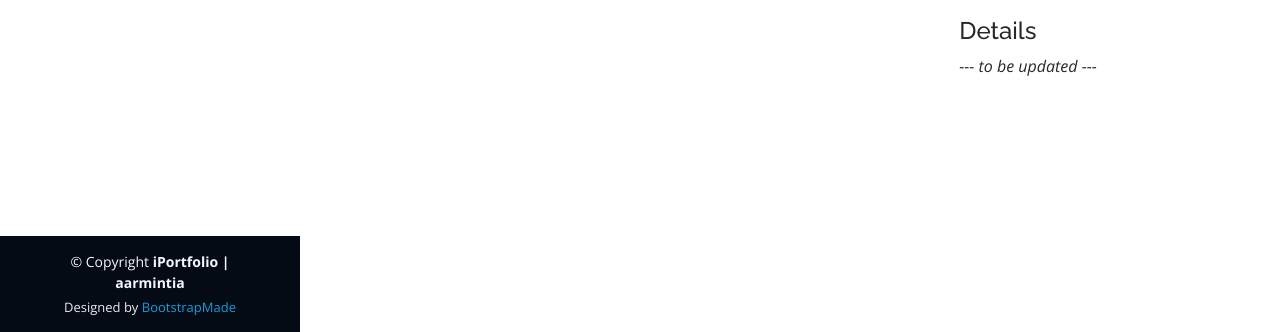
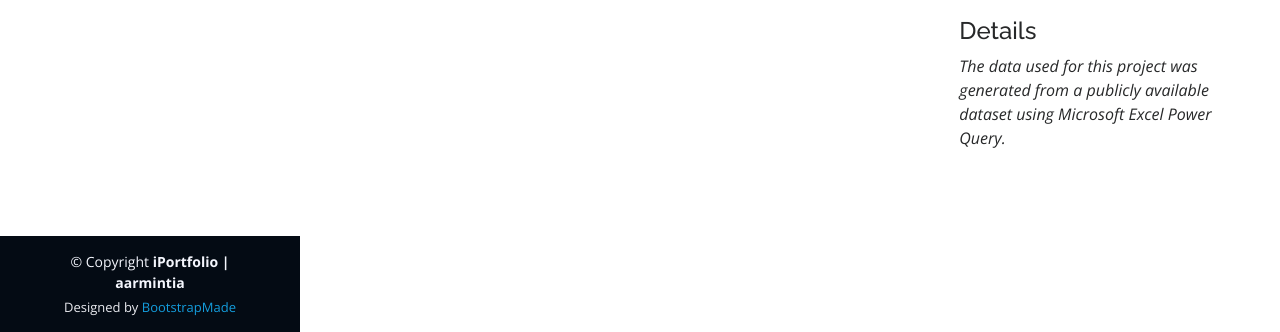
Before and after one commit to aarmintia/aarmintia.github.io, a plain HTML site: page Global CO2 Emissions Analysis.html in a window 1280 px wide. Shown: the part 468-800 px from the top of the page. Drawn offline with nearby package versions, Linux system fonts and the light colour scheme.

Commit message:
Update Global CO2 Emissions Analysis.html

```diff
--- a/Global CO2 Emissions Analysis.html
+++ b/Global CO2 Emissions Analysis.html
@@ -83,7 +83,7 @@
               <h2>Global CO2 Emissions Analysis</h2>
               <h4>Details</h4>
               <p>
-              <i> --- to be updated --- </i>
+              <i>The data used for this project was generated from a publicly available dataset using Microsoft Excel Power Query.</i>
             </p>
             </div>
           </div>
```
